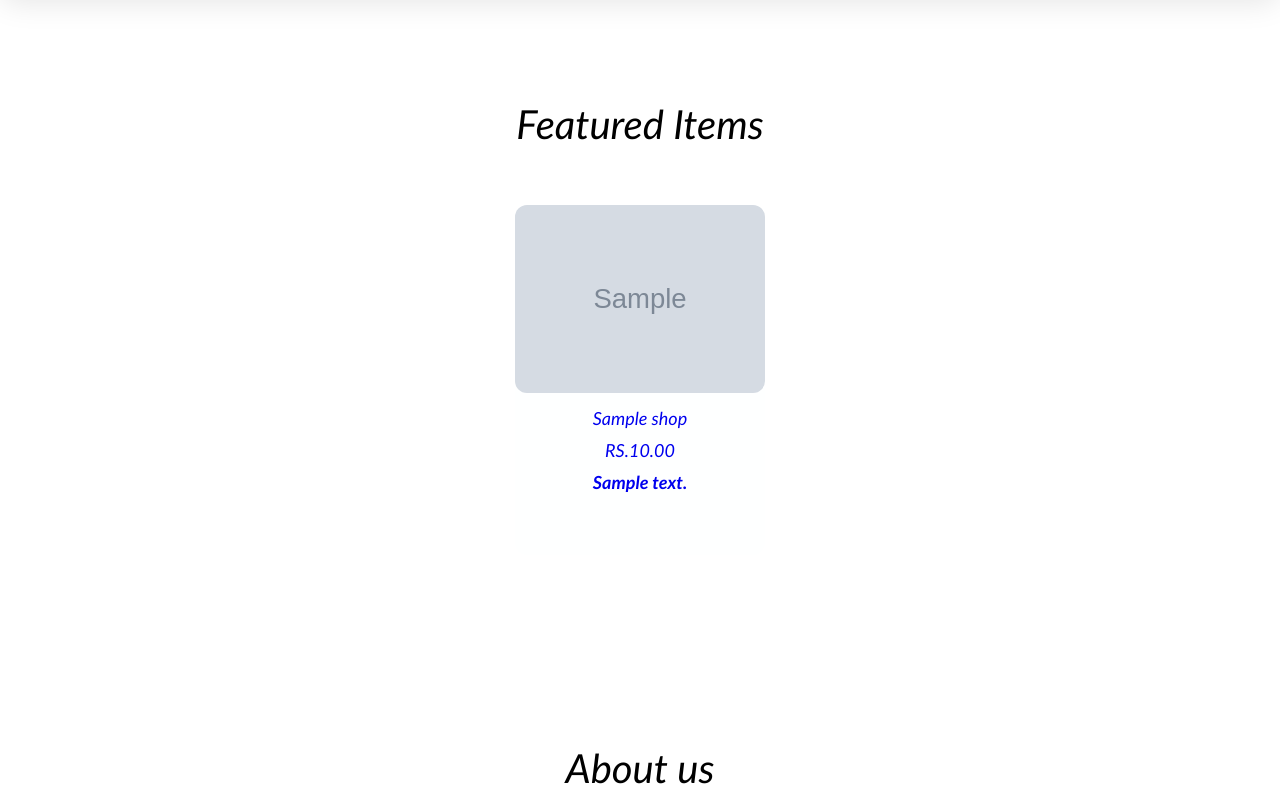
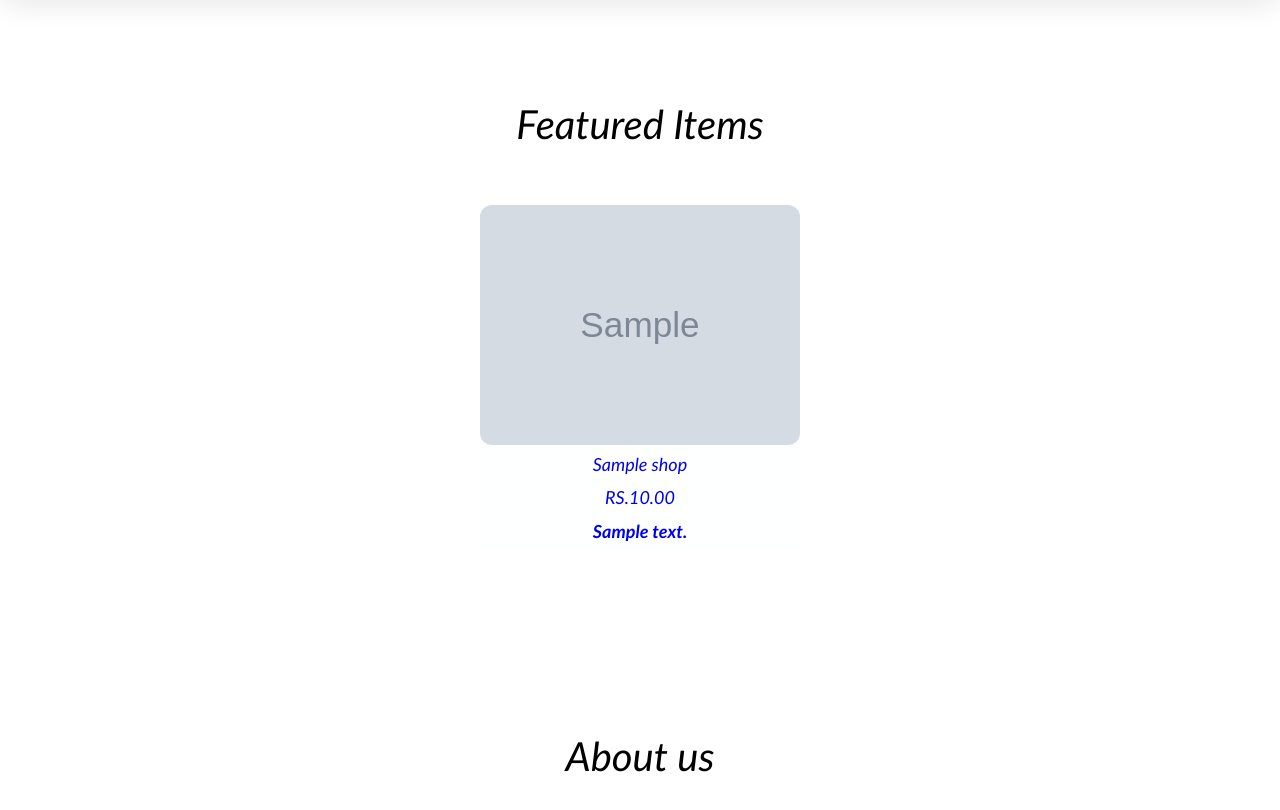
Before and after one commit to Sanduni204/mer-florist-website, a PHP site: page /mer_ecommerce/1home.php in a window 1280 px wide. Shown: the part 1101-1911 px from the top of the page. Run offline with PHP 8.4, Linux system fonts and the light colour scheme; tables that the repository leaves empty or names only in its code hold one stand-in row (values such as "Sample post"); grey boxes marked "Sample" are stand-in pictures.

Commit message:
Fix: featured items's not proper showing

```diff
--- a/1style.css
+++ b/1style.css
@@ -630,41 +630,61 @@ input[type=submit]{
 
    }
 .front2{
-    display: flex;
-    flex-wrap: wrap;
-    width: 100%;
-    justify-content: center;
-    align-items: center;
+    display: grid;
+    grid-template-columns: repeat(auto-fit, minmax(220px, 1fr));
+    gap: 16px;
+    width: 100%;
+    justify-items: center;
+    align-items: stretch;
     margin:30px 0 ;
     background-color: rgb(255, 255, 255);
-    padding-top: 5px;
-    padding-left: 5px;
-    padding-right: 5px;
-    padding-bottom: 5px;
-}
+    padding: 5px;
+}
+/* Ensure anchors behave like blocks inside the grid */
+.front2 > a { display: block; width: 100%; }
 .f img{
     width: 100%;
- border-radius: 12px;
+    aspect-ratio: 4 / 3;            /* keep consistent tile shape */
+    height: auto;                   /* derive height from width and ratio */
+    object-fit: contain;            /* show full image without cropping */
+    background: #fff;               /* letterbox background */
+    border-radius: 12px;
+    display: block;
+}
+@supports not (aspect-ratio: 4 / 3) {
+    /* Fallback for older browsers */
+    .f img { height: auto; max-height: 220px; object-fit: contain; }
 }
 .f{
-    width:250px;
-    height: 350px;
-    text-align: center;
-
+    width: 100%;
+    max-width: 320px;
+    text-align: center;
     background-color: rgb(254, 255, 255);
-    margin: 0 25px 10px 25px;
-    border: 5px ;
+    margin: 0 auto;
+    border: 0;
     border-radius: 12px;
     box-sizing: border-box;
-
     font-size: 18px;
     font-style: italic;
-
-
-}
-.f:hover {opacity: 0.25}
+    display: flex;
+    flex-direction: column;
+    gap: 6px;
+    padding-bottom: 8px;
+}
+
+/* Featured grid: tighten columns on small screens */
+@media (max-width: 768px) {
+    .front2 { grid-template-columns: repeat(2, minmax(0, 1fr)); }
+}
+@media (max-width: 480px) {
+    .front2 { grid-template-columns: 1fr; }
+}
+.f:hover { opacity: 0.95; }
 .f p{
-    padding-top: 10px;
+    padding: 0 8px;
+    margin: 2px 0;
+    line-height: 1.3;
+    word-break: break-word;
 }
 .front_sub{
     font-size: 30px;
```
